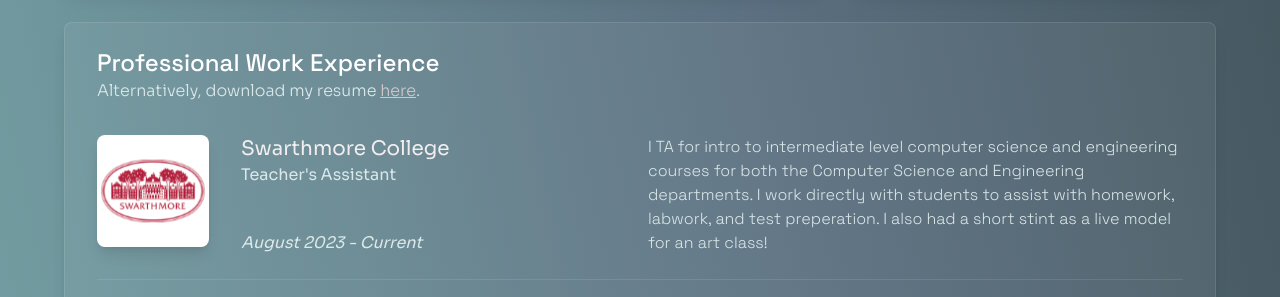
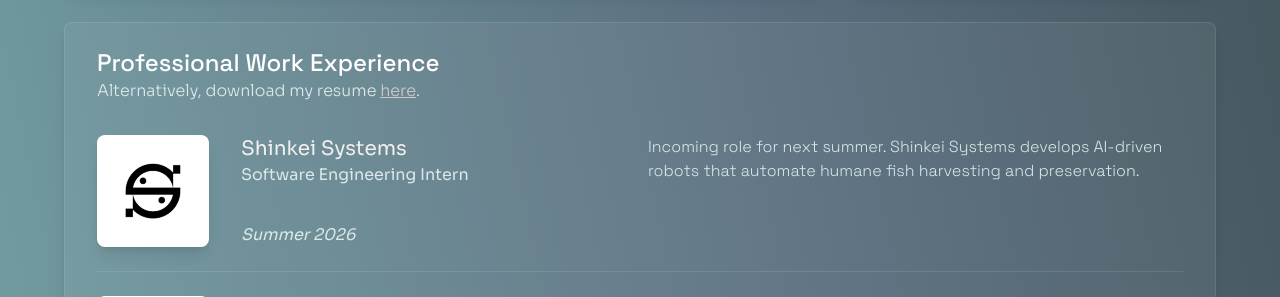
Before and after one commit to nickfettig/site-3.0, a Next.js app: page / in a window 1280 px wide. Shown: the part 2680-2977 px from the top of the page. Built offline with nearby package versions, Linux system fonts and the light colour scheme.

Commit message:
add shinkei

```diff
--- a/src/data/work.ts
+++ b/src/data/work.ts
@@ -1,6 +1,13 @@
 export type WorkItemType = {icon_path: string, employer: string, role: string, employment_dates: string, description: string}
 
 export const workItems: WorkItemType[] = [
+    {
+        icon_path: "/about_icons/shinkei.svg",
+        employer: "Shinkei Systems",
+        role: "Software Engineering Intern",
+        employment_dates: "Summer 2026",
+        description: "Incoming role for next summer. Shinkei Systems develops AI-driven robots that automate humane fish harvesting and preservation."
+    },
     {
         icon_path: "/about_icons/swarthmore.svg",
         employer: "Swarthmore College",
```
Also changed, not shown: public/about_icons/shinkei.svg (added).
